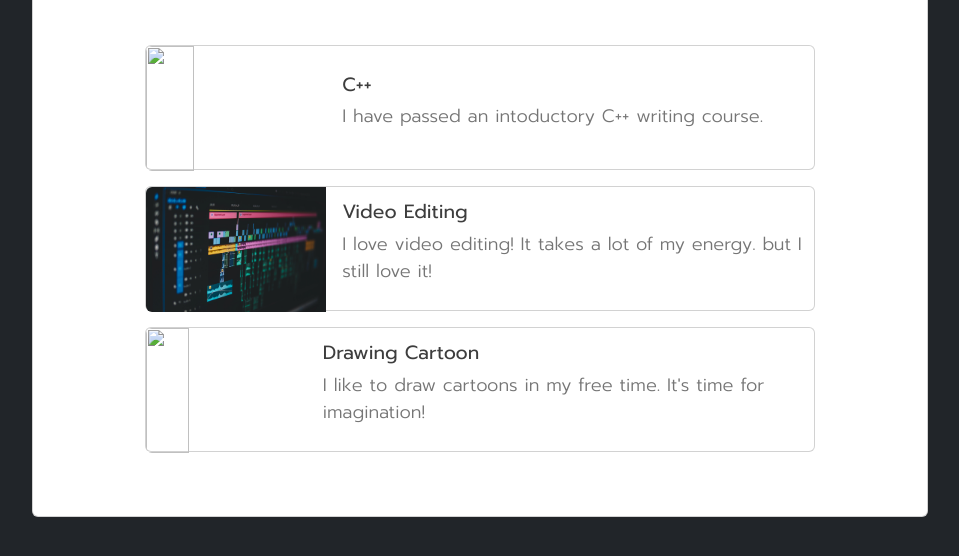
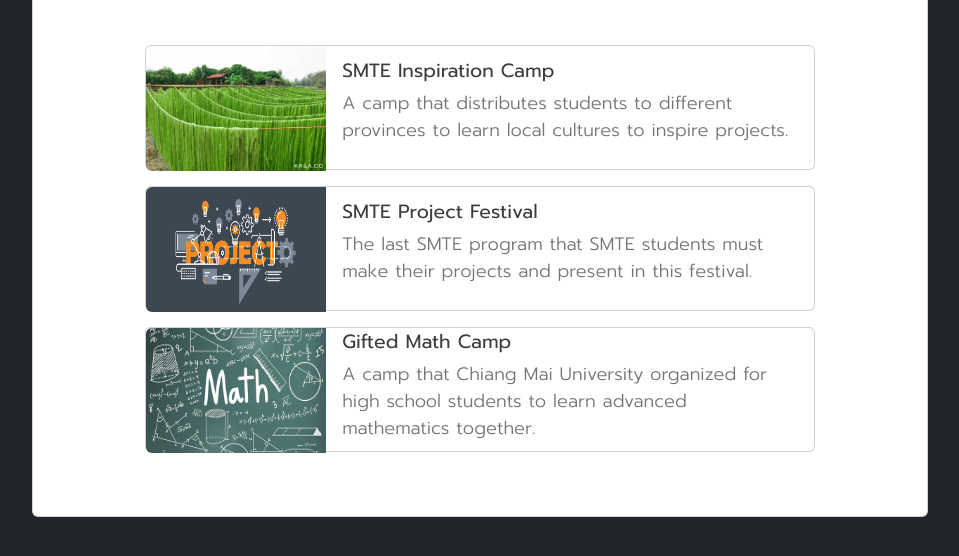
Before and after one commit to cpe-cmu-261207/lab-01-PHANAGUS, a plain HTML site: page exp.html in a window 1280 px wide. Shown: the part 236-792 px from the top of the page, without its empty margins (160-1119 px from the left). Drawn offline with nearby package versions, Linux system fonts and the light colour scheme; a web font is replaced by a local one.

Commit message:
v1.8_finish

```diff
--- a/exp.html
+++ b/exp.html
@@ -43,11 +43,11 @@
           <!-- card1 -->
           <div class="card mb-3" style="height: 125px">
             <div class="d-flex">
-              <img src="image/cpp.jpg" class="imgcard rounded-start" />
-              <div class="d-flex flex-column my-auto ms-3">
-                <p class="info3 my-0">C++</p>
+              <img src="image/algae.jpg" class="imgcard rounded-start" />
+              <div class="d-flex flex-column my-auto mx-3">
+                <p class="info3 my-0">SMTE Inspiration Camp</p>
                 <p class="info4 mt-1">
-                  I have passed an intoductory C++ writing course.
+                  A camp that distributes students to different provinces to learn local cultures to inspire projects.
                 </p>
               </div>
             </div>
@@ -55,15 +55,11 @@
           <!-- card2 -->
           <div class="card mb-3" style="height: 125px">
             <div class="d-flex">
-              <img
-                src="image/videoediting.jpeg"
-                class="imgcard rounded-start"
-              />
-              <div class="d-flex flex-column my-auto ms-3">
-                <p class="info3 my-0">Video Editing</p>
+              <img src="image/project.png" class="imgcard rounded-start" />
+              <div class="d-flex flex-column my-auto mx-3">
+                <p class="info3 my-0">SMTE Project Festival</p>
                 <p class="info4 mt-1">
-                  I love video editing! It takes a lot of my energy. but I still
-                  love it!
+                  The last SMTE program that SMTE students must make their projects and present in this festival.
                 </p>
               </div>
             </div>
@@ -71,12 +67,14 @@
           <!-- card3 -->
           <div class="card mb-3" style="height: 125px">
             <div class="d-flex">
-              <img src="image/drawing.jpg" class="imgcard rounded-start" />
-              <div class="d-flex flex-column my-auto ms-3">
-                <p class="info3 my-0">Drawing Cartoon</p>
+              <img
+                src="image/math.jpg"
+                class="imgcard rounded-start"
+              />
+              <div class="d-flex flex-column my-auto mx-3">
+                <p class="info3 my-0">Gifted Math Camp</p>
                 <p class="info4 mt-1">
-                  I like to draw cartoons in my free time. It's time for
-                  imagination!
+                  A camp that Chiang Mai University organized for high school students to learn advanced mathematics together.
                 </p>
               </div>
             </div>
--- a/styles.css
+++ b/styles.css
@@ -67,5 +67,6 @@
 
 .imgcard {
   height: 125px;
+  min-width: 27%;
   width: 27%;
 }
```
Also changed, not shown: index.html (+3 -3 lines), image/algae.jpg (added), image/math.jpg (added), image/project.png (added).
